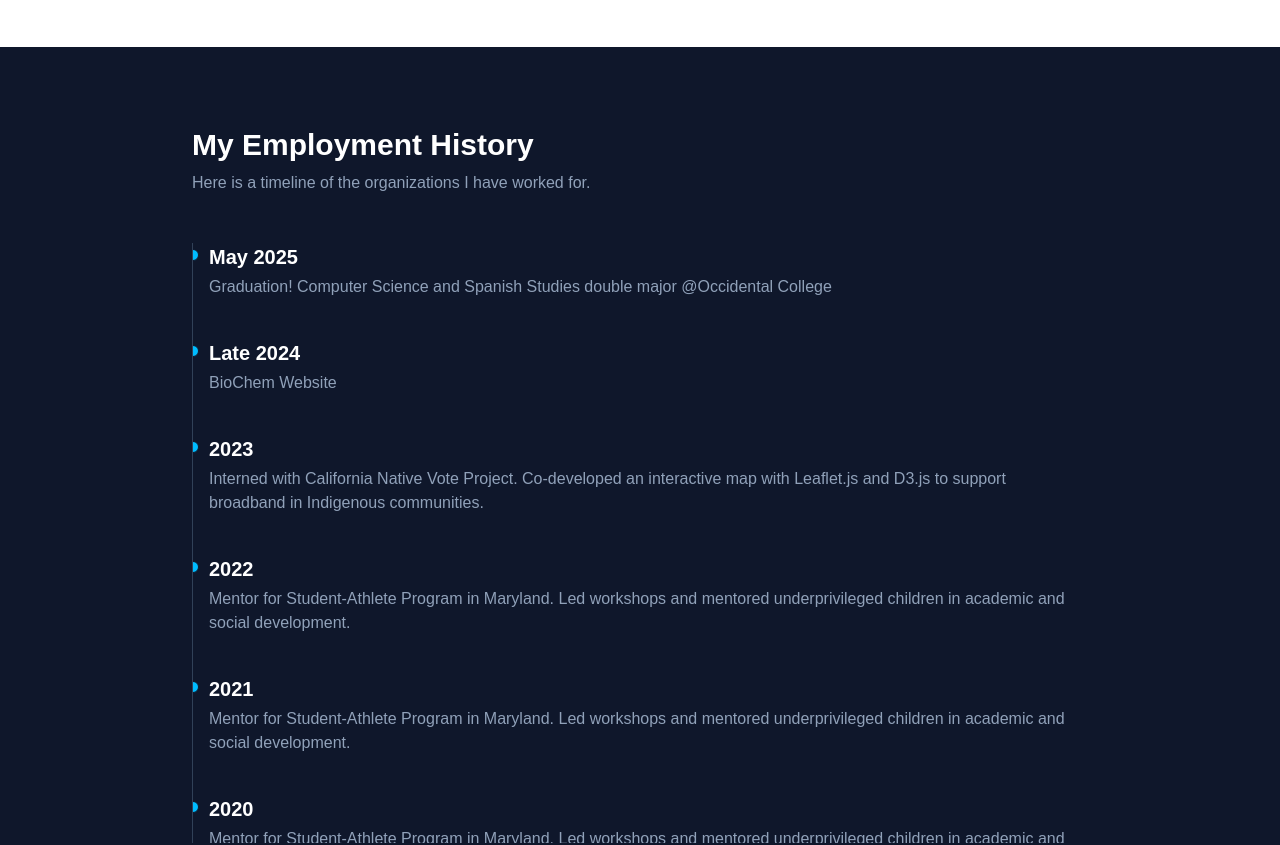
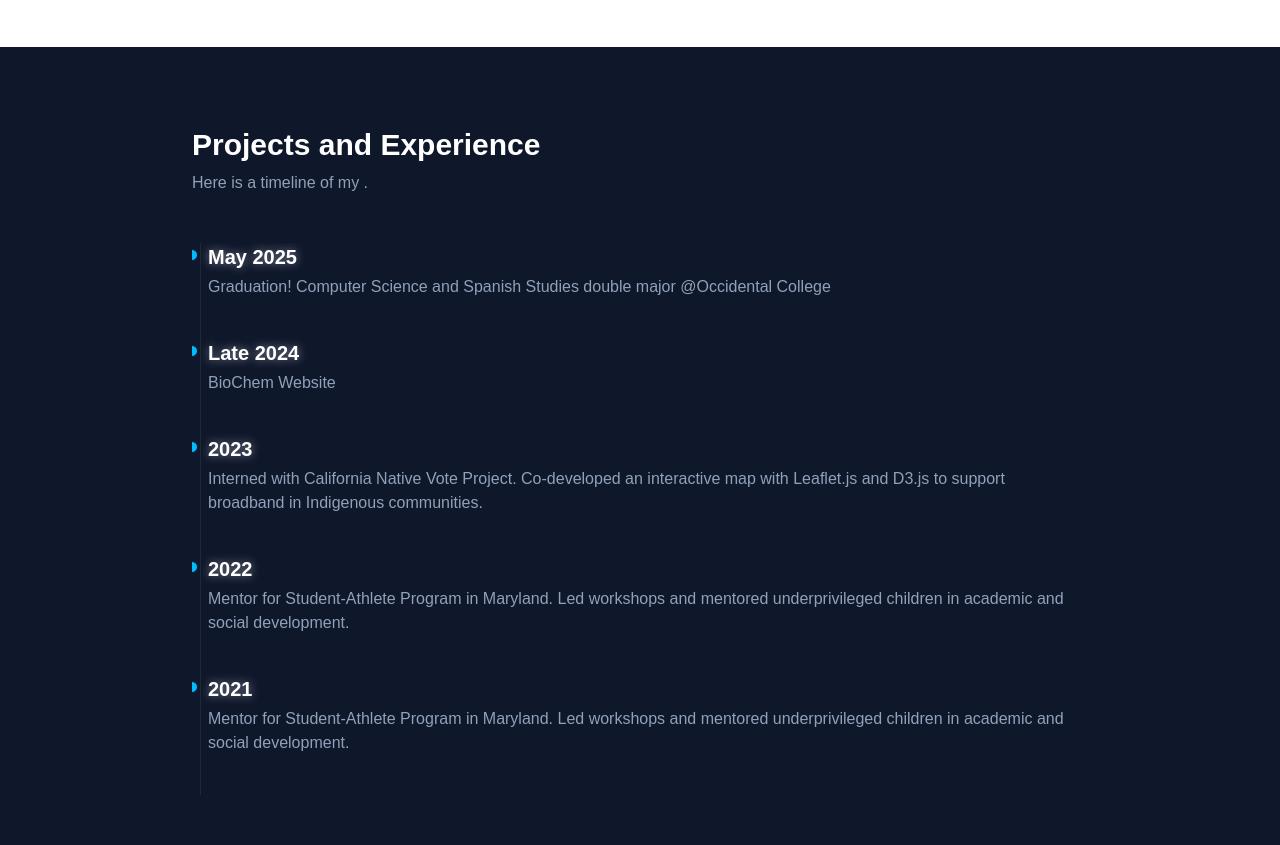
Before and after one commit to dsantiago8/personal-website, a Next.js app: page / in a window 1280 px wide. Shown: the part 1220-2065 px from the top of the page. Built offline with nearby package versions, Linux system fonts and the light colour scheme.

Commit message:
Timeline effects/animations

```diff
--- a/package.json
+++ b/package.json
@@ -12,7 +12,8 @@
     "framer-motion": "^12.15.0",
     "next": "15.3.2",
     "react": "^19.0.0",
-    "react-dom": "^19.0.0"
+    "react-dom": "^19.0.0",
+    "react-intersection-observer": "^9.16.0"
   },
   "devDependencies": {
     "@eslint/eslintrc": "^3",
--- a/src/app/components/Timeline.jsx
+++ b/src/app/components/Timeline.jsx
@@ -1,70 +1,50 @@
 "use client";
 
 import { motion } from "framer-motion";
+import { useInView } from "react-intersection-observer";
 
 const timelineItems = [
-  {
-    year: "May 2025",
-    text: "Graduation! Computer Science and Spanish Studies double major @Occidental College",
-  },
-  {
-    year: "Late 2024",
-    text: "BioChem Website",
-  },
-  {
-    year: "2023",
-    text: "Interned with California Native Vote Project. Co-developed an interactive map with Leaflet.js and D3.js to support broadband in Indigenous communities.",
-  },
-  {
-    year: "2022",
-    text: "Mentor for Student-Athlete Program in Maryland. Led workshops and mentored underprivileged children in academic and social development.",
-  },
-  {
-    year: "2021",
-    text: "Mentor for Student-Athlete Program in Maryland. Led workshops and mentored underprivileged children in academic and social development.",
-  },
-  {
-    year: "2020",
-    text: "Mentor for Student-Athlete Program in Maryland. Led workshops and mentored underprivileged children in academic and social development.",
-  },
+  { year: "May 2025", text: "Graduation! Computer Science and Spanish Studies double major @Occidental College" },
+  { year: "Late 2024", text: "BioChem Website" },
+  { year: "2023", text: "Interned with California Native Vote Project. Co-developed an interactive map with Leaflet.js and D3.js to support broadband in Indigenous communities." },
+  { year: "2022", text: "Mentor for Student-Athlete Program in Maryland. Led workshops and mentored underprivileged children in academic and social development." },
+  { year: "2021", text: "Mentor for Student-Athlete Program in Maryland. Led workshops and mentored underprivileged children in academic and social development." }
 ];
-
-const fadeUpVariant = {
-  hidden: { opacity: 0, y: 40 },
-  visible: (i) => ({
-    opacity: 1,
-    y: 0,
-    transition: {
-      delay: i * 0.2,
-      duration: 0.6,
-      ease: "easeOut",
-    },
-  }),
-};
 
 export default function Timeline() {
   return (
     <section id="timeline" className="bg-slate-900 text-white py-20 px-6">
       <div className="max-w-4xl mx-auto">
-        <h2 className="text-3xl font-semibold mb-2">My Employment History</h2>
-        <p className="text-slate-400 mb-12">Here is a timeline of the organizations I have worked for.</p>
+        <h2 className="text-3xl font-semibold mb-2">Projects and Experience</h2>
+        <p className="text-slate-400 mb-12">Here is a timeline of my .</p>
 
-        <div className="relative border-l border-slate-700 max-h-[600px] overflow-y-auto pr-4 custom-scrollbar">
-          {timelineItems.map((item, i) => (
+        <div className="relative before:absolute before:left-2 before:top-0 before:bottom-0 before:w-px before:bg-slate-800 max-h-[600px] overflow-y-auto pr-4 custom-scrollbar">
+            {timelineItems.map((item, i) => {
+            const { ref, inView } = useInView({
+            threshold: 1.0, // fully visible
+            rootMargin: "-40% 0% -40% 0%", // only trigger when near vertical center
+            });
+
+            return (
               <motion.div
+                ref={ref}
                 key={i}
-              className="mb-10 ml-4"
-              initial="hidden"
-              whileInView="visible"
-              viewport={{ once: true, amount: 0.6 }}
-              variants={fadeUpVariant}
-              custom={i}
+                className={`mb-10 ml-4 transition-opacity duration-500 ${
+                  inView ? "opacity-100" : "opacity-40"
+                }`}
               >
                 <div className="absolute w-3 h-3 bg-sky-400 rounded-full -left-1.5 mt-1.5 border border-slate-900" />
-              <h3 className="text-xl font-bold">{item.year}</h3>
+                <h3
+                className={`text-xl font-bold transition duration-500 ${
+                    inView ? "text-white drop-shadow-glow" : "text-slate-300"
+                }`}
+                >
+                {item.year}
+                </h3>
                 <p className="text-slate-400 mt-1">{item.text}</p>
               </motion.div>
-          ))}
+            );
+          })}
         </div>
       </div>
     </section>
--- a/src/app/globals.css
+++ b/src/app/globals.css
@@ -41,3 +41,7 @@ html {
 .custom-scrollbar::-webkit-scrollbar-track {
   background: transparent;
 }
+
+.drop-shadow-glow {
+  text-shadow: 0 0 10px rgba(255, 255, 255, 0.5);
+}
```
Also changed, not shown: 1 other file (tests, documents, lock files or other folders). Lines whose indentation alone changed are shown as unchanged.
